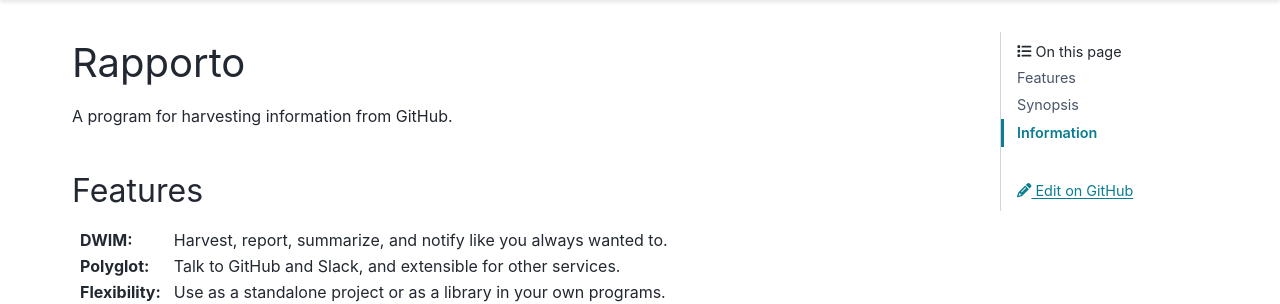
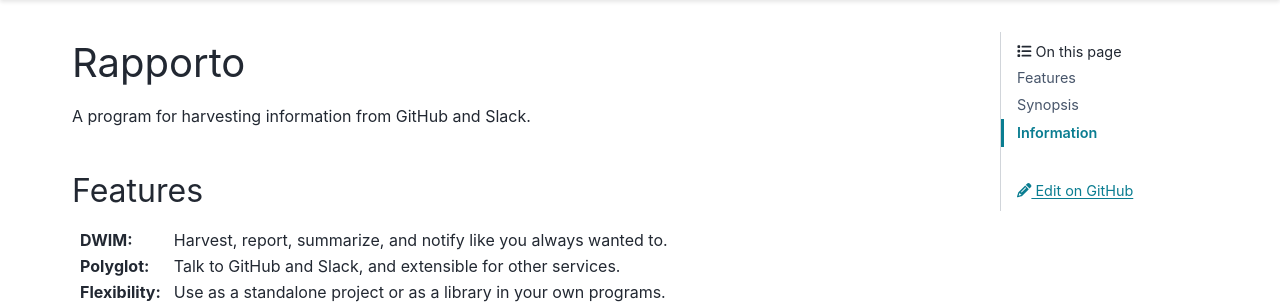
Before and after one commit to tech-writing/rapporto, a Sphinx documentation site: the page built from docs/index.md, in a window 1280 px wide and 961 px high. Shown: the part 133-437 px from the top of the window. Built offline with Sphinx 7.4.7 and the PyData theme 0.15.4, drawn with Linux system fonts in a browser that asks for light colours.

Commit message:
Slack: Update documentation

````diff
--- a/docs/index.md
+++ b/docs/index.md
@@ -1,6 +1,6 @@
 # Rapporto
 
-A program for harvesting information from GitHub.
+A program for harvesting information from GitHub and Slack.
 
 ```{toctree}
 :maxdepth: 1
--- a/pyproject.toml
+++ b/pyproject.toml
@@ -7,7 +7,7 @@
 
 [project]
 name = "rapporto"
-description = "A program for harvesting information from GitHub."
+description = "A program for harvesting information from GitHub and Slack."
 readme = "README.md"
 keywords = [
   "activity report",
@@ -25,6 +25,8 @@
   "quality assurance",
   "report",
   "reporting",
+  "slack api",
+  "slack export",
   "summary",
   "tool",
   "transform",
````
Also changed, not shown: README.md (+1 -1 lines), docs/guide/index.md (+1 -1 lines), 2 other files.
